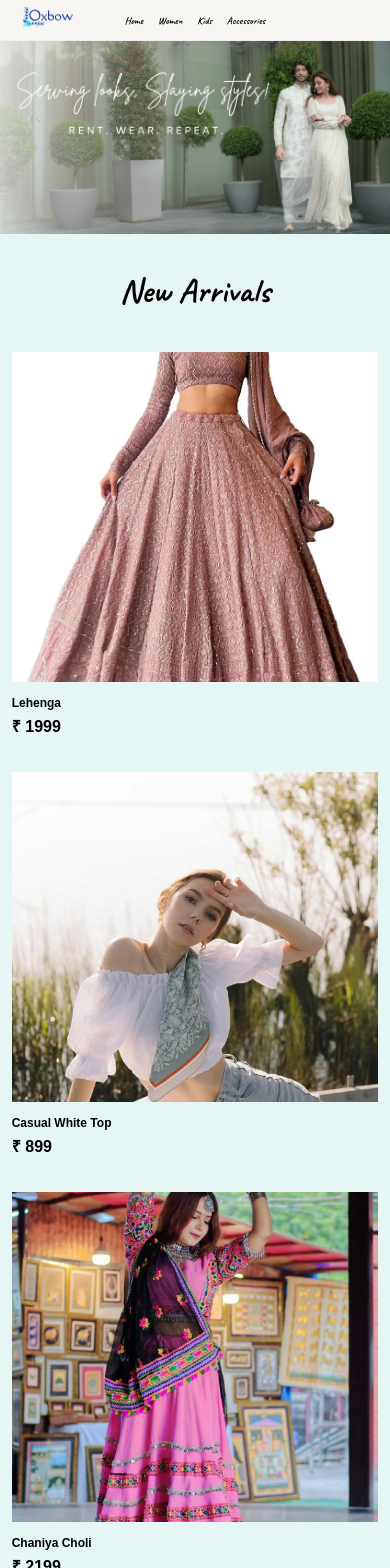
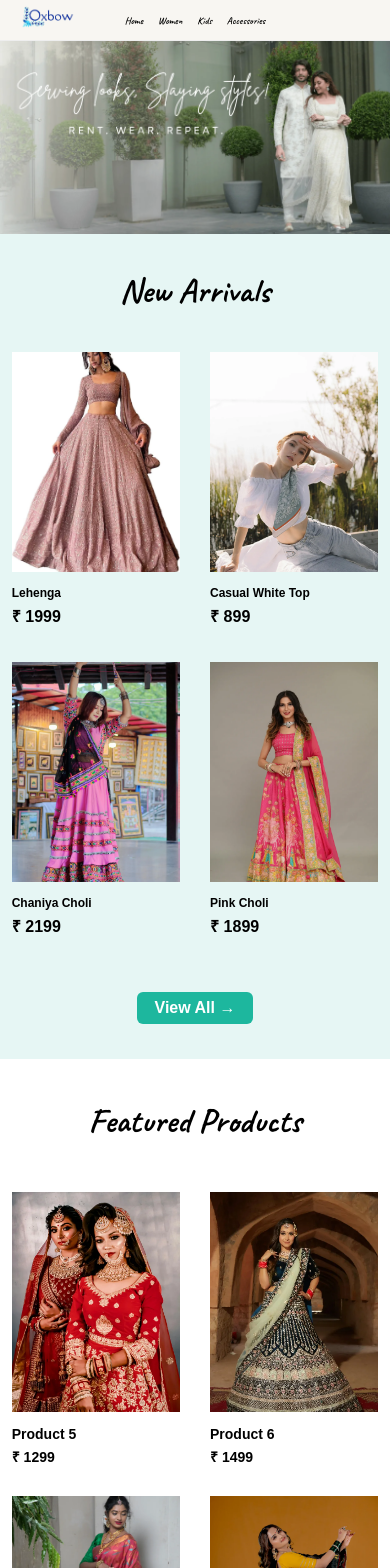
Before and after one commit to achyutam4/oxbow-fashion, a React (Vite) app: page / in a window 390 px wide. Shown: the top 1568 px of the page. Built offline with nearby package versions, Linux system fonts and the light colour scheme; a web font is replaced by a local one.

Commit message:
changes in some new arrivals,featuredproducts,shopbycateegory for mobile devices

```diff
--- a/src/components/FeaturedProducts.css
+++ b/src/components/FeaturedProducts.css
@@ -94,3 +94,26 @@ background:#159d86;
     font-size: 16px;
   }
 }
+
+
+
+@media (max-width: 480px) {
+  .products-grid {
+    grid-template-columns: repeat(2, 1fr);
+    gap: 15px;
+    padding: 0 10px;
+  }
+
+  .card img {
+    height: 220px;
+    width: 100%;
+  }
+
+  .card h3 {
+    font-size: 14px;
+  }
+
+  .card p {
+    font-size: 14px;
+  }
+}
--- a/src/components/NewArrivals.css
+++ b/src/components/NewArrivals.css
@@ -13,7 +13,7 @@ background-color: #E6F6F4;
     font-size: 45px;
 }
 
-.product-grid{
+.products-grid{
 display: grid;
 grid-template-columns: repeat(4,1fr);
 gap:30px;
@@ -194,3 +194,25 @@ background:#159d86;
     font-size: 16px;
   }
 }
+
+
+@media (max-width: 480px) {
+  .products-grid {
+    grid-template-columns: repeat(2, 1fr);
+    gap: 15px;
+    padding: 0 10px;
+  }
+
+  .product-card img {
+    height: 220px;
+    width: 100%;
+  }
+
+  .products-card h3 {
+    font-size: 14px;
+  }
+
+  .products-card p {
+    font-size: 14px;
+  }
+}
--- a/src/components/ViewByCategory.css
+++ b/src/components/ViewByCategory.css
@@ -75,3 +75,18 @@
       font-size: 26px;
     }
   }
+
+  @media (max-width: 706px) {
+  .category-grid {
+    grid-template-columns: repeat(2, 1fr);
+    gap: 15px;
+  }
+
+  .category-card {
+    height: 180px;
+  }
+
+  .category-overlay h3 {
+    font-size: 14px;
+  }
+}
--- a/src/pages/Women.css
+++ b/src/pages/Women.css
@@ -28,12 +28,6 @@ grid-template-columns: repeat(2,1fr);
 }
 
 
-@media (max-width: 480px){
-.products-grid{
-grid-template-columns: 1fr;
-}
-}
-
 
 .select{
 float:right;
```
Also changed, not shown: src/pages/Accessories.css (line endings or trailing spaces). Lines whose indentation alone changed are shown as unchanged.
